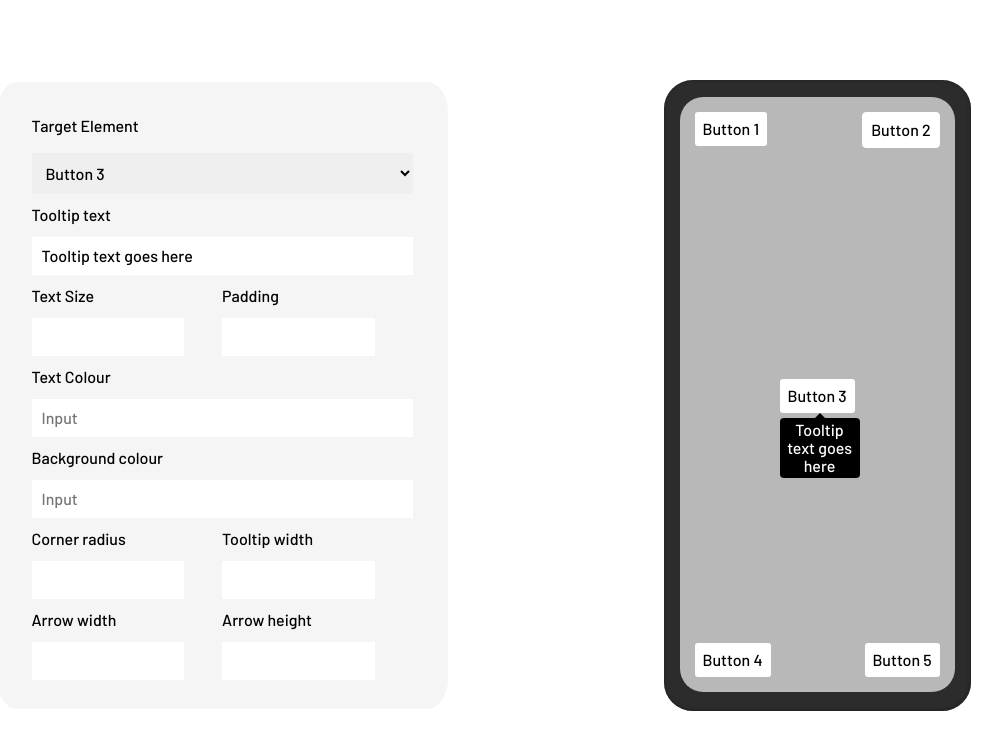
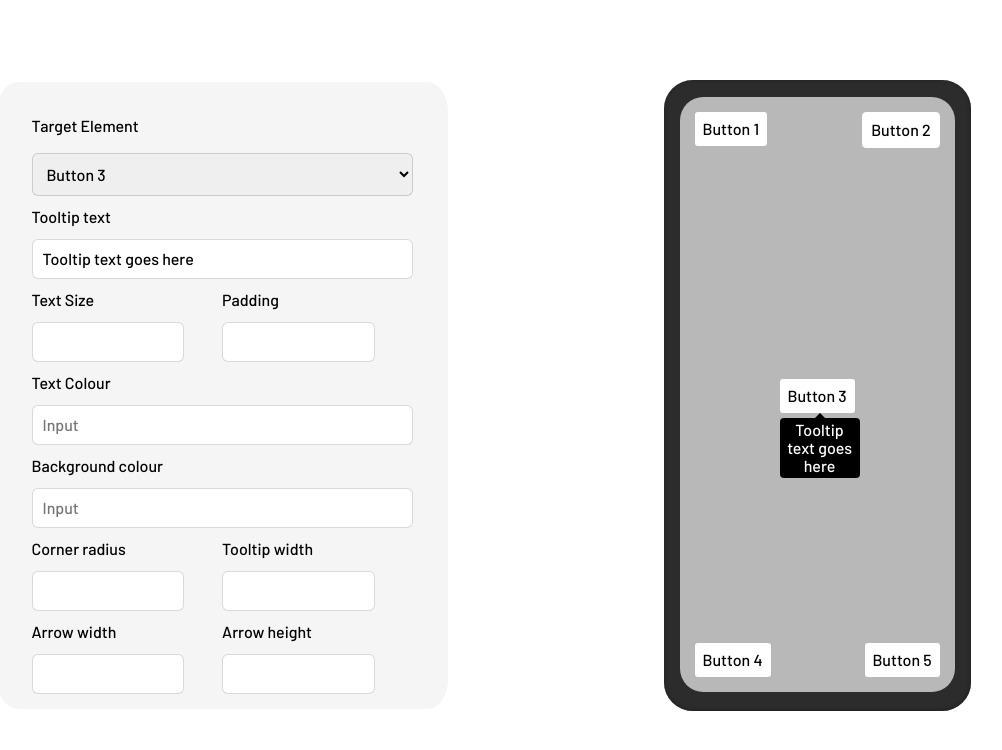
Before and after one commit to Raman-Singh-Shekhawat/Tooltip, a React (Create React App) app: page / in a window 1280 px wide. Shown: the top 750 px of the page, without its empty margins (139-1141 px from the left). Built offline with nearby package versions, Linux system fonts and the light colour scheme.

Commit message:
CSS Updated with Tooltip Functioning Well

```diff
--- a/src/Styles/Editor.css
+++ b/src/Styles/Editor.css
@@ -4,8 +4,8 @@
     width: 100%;
     margin-top: 10px;
     margin-bottom: 12px;
-    border: none;
-    border-radius: px;
+    border: 1px solid rgba(0, 0, 0, 0.15);
+    border-radius: 6px;
 }
 
 input
@@ -14,8 +14,8 @@ input
     padding: 10px;
     width: 100%;
     margin-bottom: 12px;
-    border: none;
-    border-radius: px;
+    border: 1px solid rgba(0, 0, 0, 0.15);
+    border-radius: 6px;
 }
 
 input[placeholer="input"]
```
